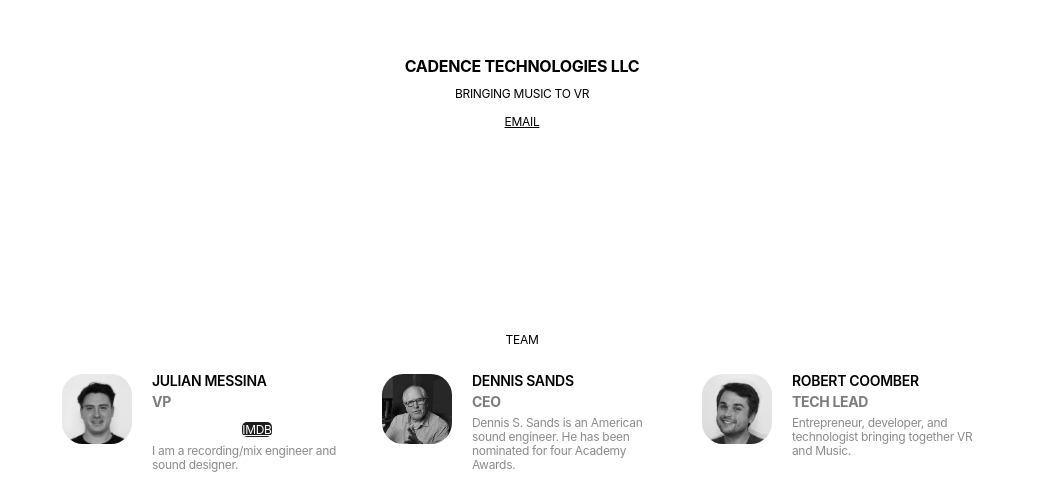
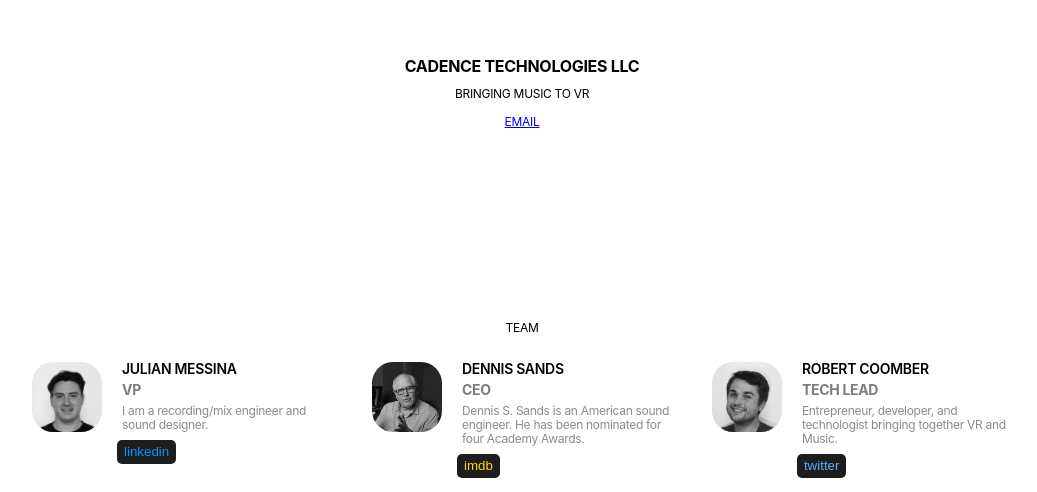
Before and after one commit to 4th-Floor/CadenceWeb, a plain HTML site: page index.html in a window 1280 px wide. Shown: the part 308-800 px from the top of the page, without its empty margins (118-1155 px from the left). Drawn offline with Linux system fonts and the light colour scheme.

Commit message:
page ready

```diff
--- a/index.html
+++ b/index.html
@@ -18,20 +18,23 @@
             <img class="headshot" src="public/julian.png" alt="Dennis Sands" />
             <h2 class="name">Julian Messina</h2>
             <p class="title">VP</p>
-            <a class="link-btn" href="https://www.imdb.com/name/nm0762304/">imdb</a>
             <p class="description">I am a recording/mix engineer and sound designer.</p>
-        </div>
+            <button style="color: rgb(0, 153, 255);" class="link-btn">linkedin</button>
+          </div>
         <div class="column">
             <img class="headshot" src="public/dennis.png" alt="Dennis Sands" />
             <p class="name" href="https://www.imdb.com/name/nm0762304/">Dennis Sands </p>
             <p class="title">CEO</p>
             <p class="description">Dennis S. Sands is an American sound engineer. He has been nominated for four Academy Awards.</p>
-        </div>
+            <button style="color: rgb(255, 212, 20);" class="link-btn">imdb</button>
+          </div>
         <div class="column">
             <img class="headshot" src="public/robert.png" alt="Dennis Sands" />
             <h2 class="name">Robert Coomber</h2>
+
             <p class="title">Tech Lead</p>
             <p class="description">Entrepreneur, developer, and technologist bringing together VR and Music.</p>
+            <button onclick="location.href='https://www.google.com'" style="color: rgb(86, 175, 248);" class="link-btn">twitter</button>
         </div>
     </div>
   </div>
--- a/styles.css
+++ b/styles.css
@@ -100,13 +100,12 @@
 }
 
 .description{
-  width: 280px;
+  width: 300px;
   text-transform: none;
-  position: relative;
   text-align: left;
-  float: center;
+
   padding-inline: 20px;
-  padding-bottom: 20px;
+  padding-bottom: 8px;
   line-height: 14px;
   color: rgb(139, 139, 139);
 }
@@ -118,7 +117,7 @@
   filter: grayscale(100%);
   float:left;
   margin-inline: 20px;
-  margin-bottom: 40px;
+  margin-bottom: 60px;
 }
 
 h1 {
@@ -132,26 +131,26 @@
   margin-bottom: 6px;
 }
 
-a {
-  color: #000;
-  transition: opacity 1s;
-  text-align: left;
-  width: 300px;
+p {
+  margin: 0px 0;
+  position: relative;
 }
 
-p {
-  margin: 0px 0;
-}
-
-.link-btn{
+button.link-btn{
   background-color: rgb(29, 29, 29);
-  color: white;
   border: none;
   text-align: left;
   border-radius: 5px;
-  line-height: 20px;
-  position: relative;
-  left: 0px
+  padding: 7px 7px;
+  line-height: 10px;
+  position: absolute;
+  left: 0;
+  left: 105px;
+}
+
+
+button.link-btn:hover{
+  background-color: rgb(71, 71, 71);
 }
 
 .wrapper {
```
